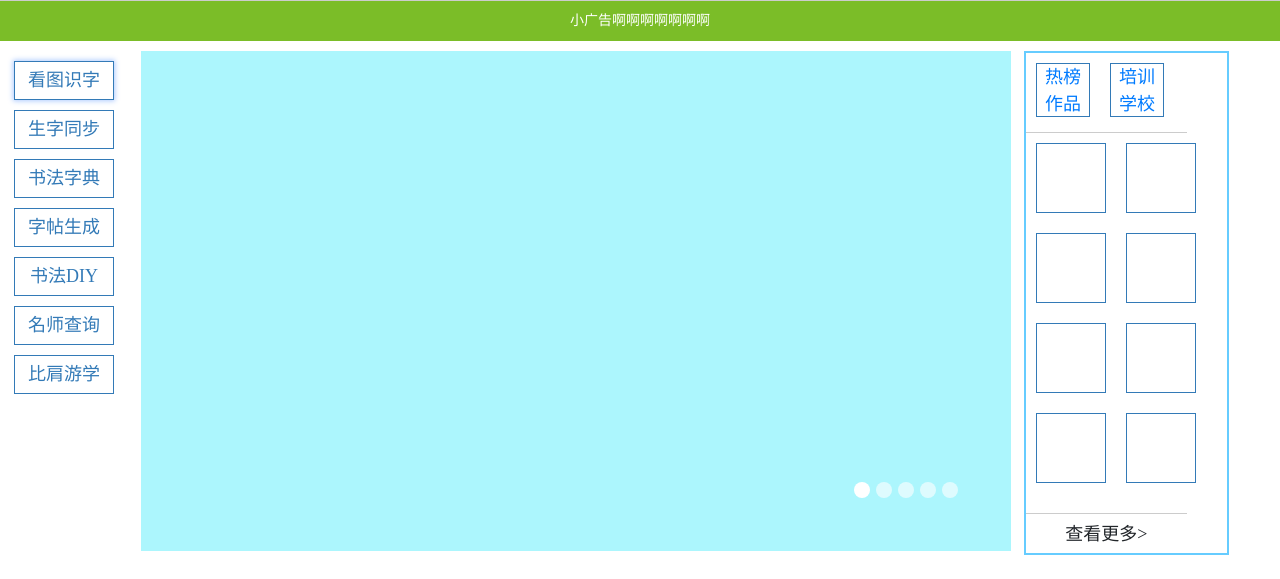
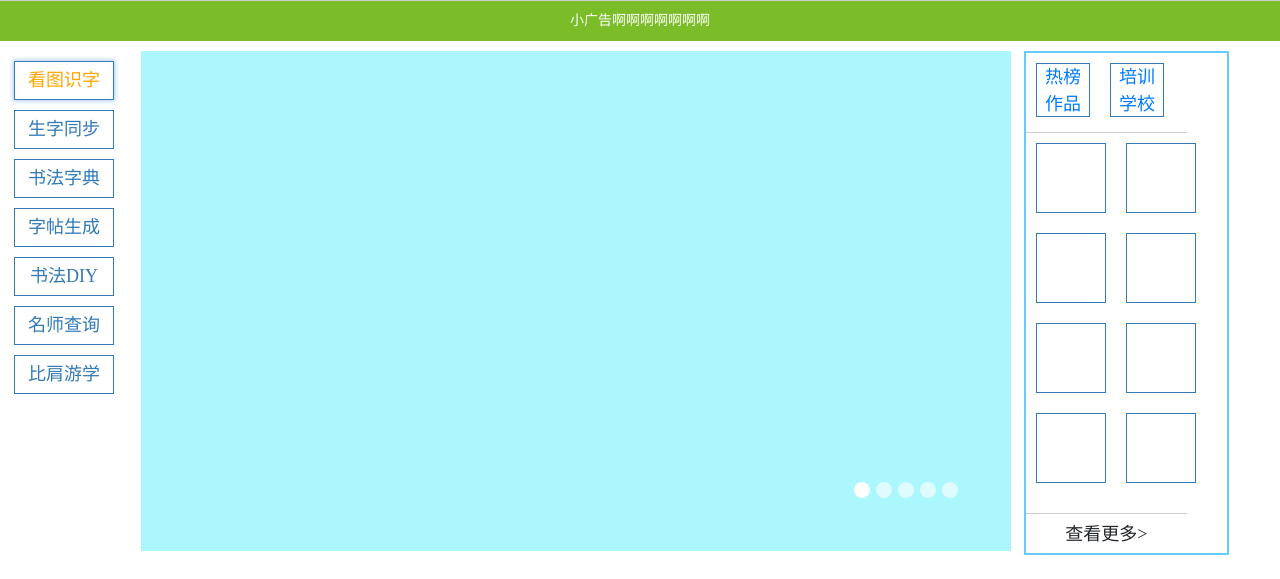
Before and after one commit to TakikuZhu/BijianxingWeb, a PHP site: page /DbName/ in a window 1280 px wide, with the pointer over the restyled element. Shown: the part 120-699 px from the top of the page. Run offline with PHP 8.4, Linux system fonts and the light colour scheme; some libraries are stand-ins or nearby versions.

Commit message:
菜单颜色修改

```diff
--- a/public/static/index/css/index.css
+++ b/public/static/index/css/index.css
@@ -63,6 +63,7 @@
 #left_menu a:hover {
 	text-decoration: none;
 	box-shadow: 0 0 5px 1px rgba(51, 122, 255, .4);
+	color: orange;
 }
 #scroll_img {
 	width: 68%;
```
